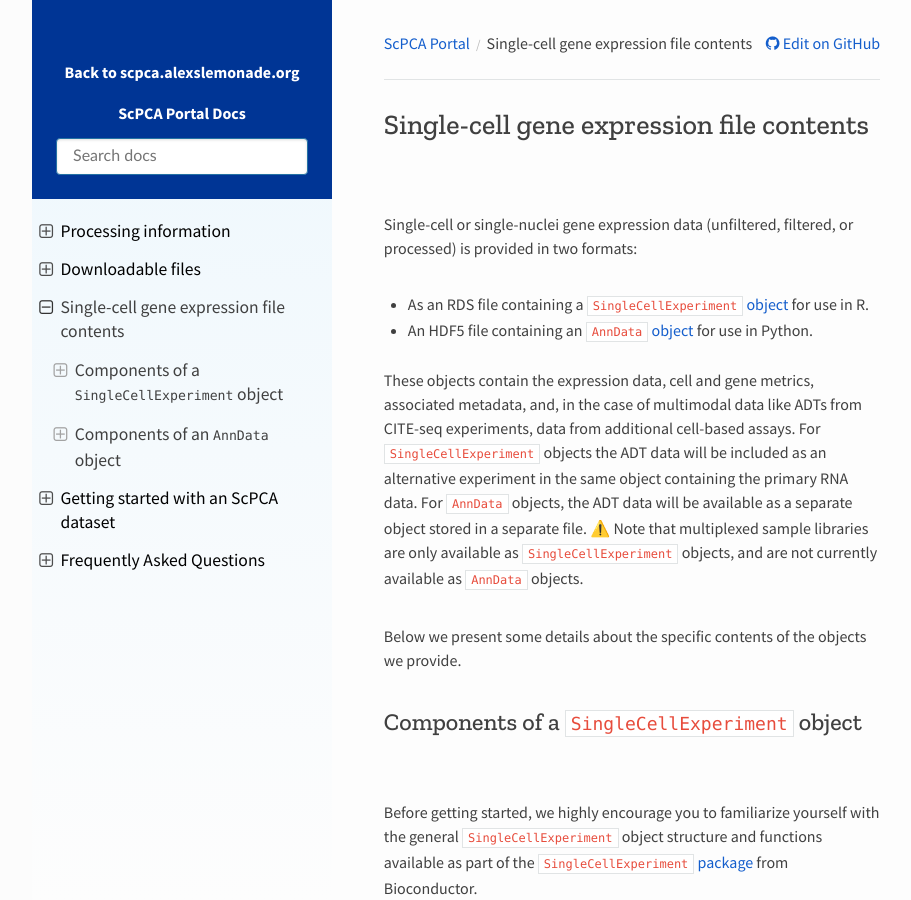
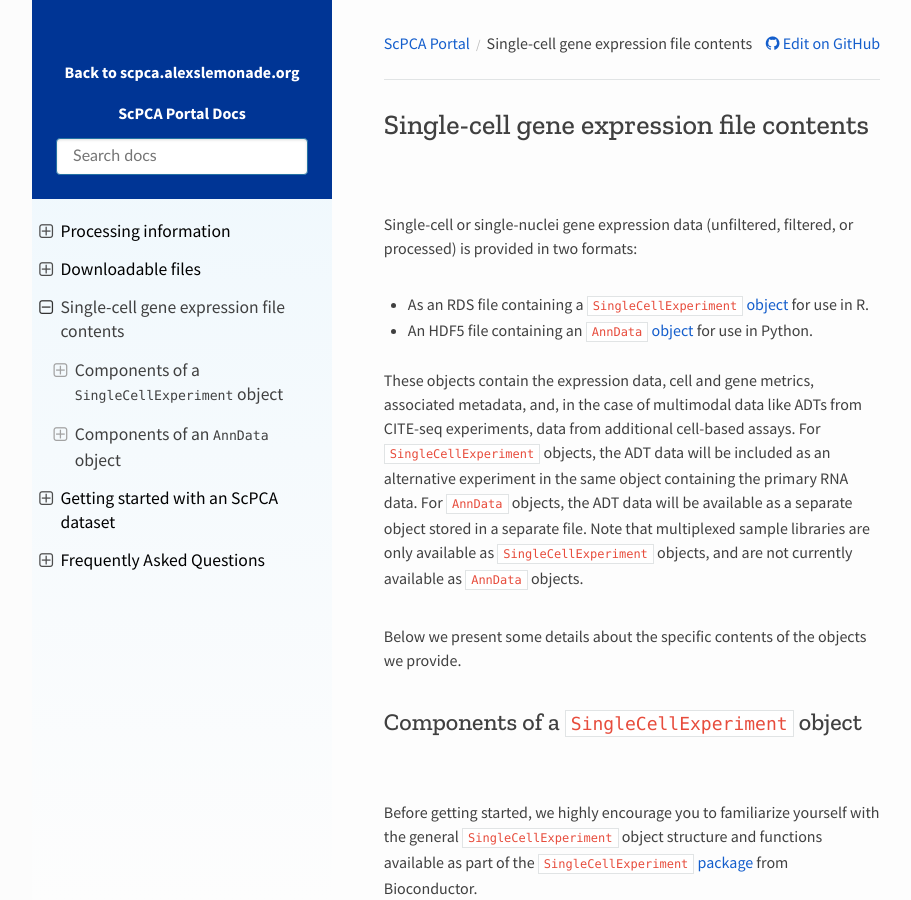
Before and after one commit to DongzeHE/scpca-docs, a Sphinx documentation site: the page built from docs/sce_file_contents.md, in a window 1280 px wide and 900 px high. Shown: the whole window, without its empty margins (158-1069 px from the left). Built offline with Sphinx 7.4.7 and the Read the Docs theme 2.0.0, drawn with Linux system fonts in a browser that asks for light colours.

Commit message:
spellcheck doesn't like emojis

```diff
--- a/docs/sce_file_contents.md
+++ b/docs/sce_file_contents.md
@@ -5,9 +5,9 @@ Single-cell or single-nuclei gene expression data (unfiltered, filtered, or proc
   - An HDF5 file containing an [`AnnData` object](https://anndata.readthedocs.io/en/latest/index.html) for use in Python.
 
 These objects contain the expression data, cell and gene metrics, associated metadata, and, in the case of multimodal data like ADTs from CITE-seq experiments, data from additional cell-based assays.
-For `SingleCellExperiment` objects the ADT data will be included as an alternative experiment in the same object containing the primary RNA data.
+For `SingleCellExperiment` objects, the ADT data will be included as an alternative experiment in the same object containing the primary RNA data.
 For `AnnData` objects, the ADT data will be available as a separate object stored in a separate file.
-⚠️ Note that multiplexed sample libraries are only available as `SingleCellExperiment` objects, and are not currently available as `AnnData` objects.
+Note that multiplexed sample libraries are only available as `SingleCellExperiment` objects, and are not currently available as `AnnData` objects.
 
 Below we present some details about the specific contents of the objects we provide.
 
```
